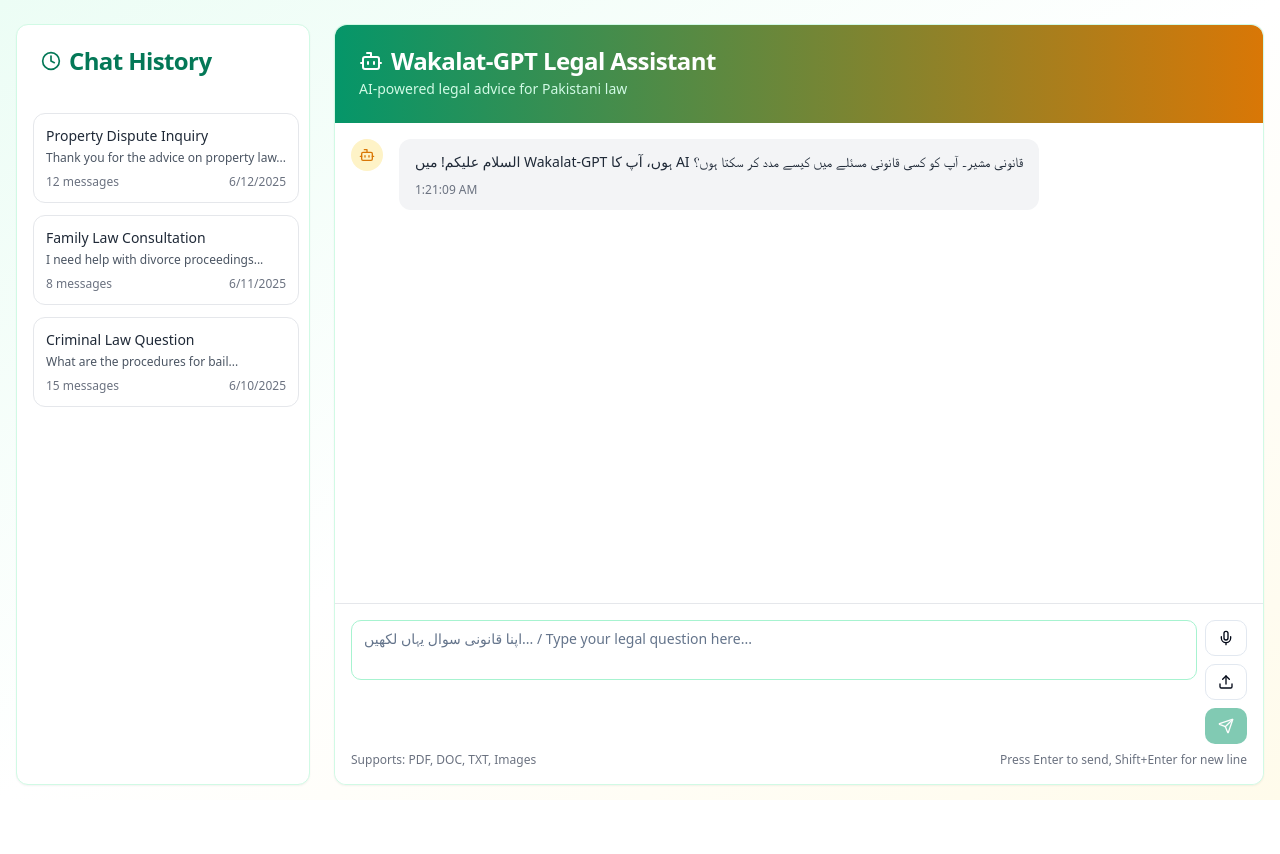
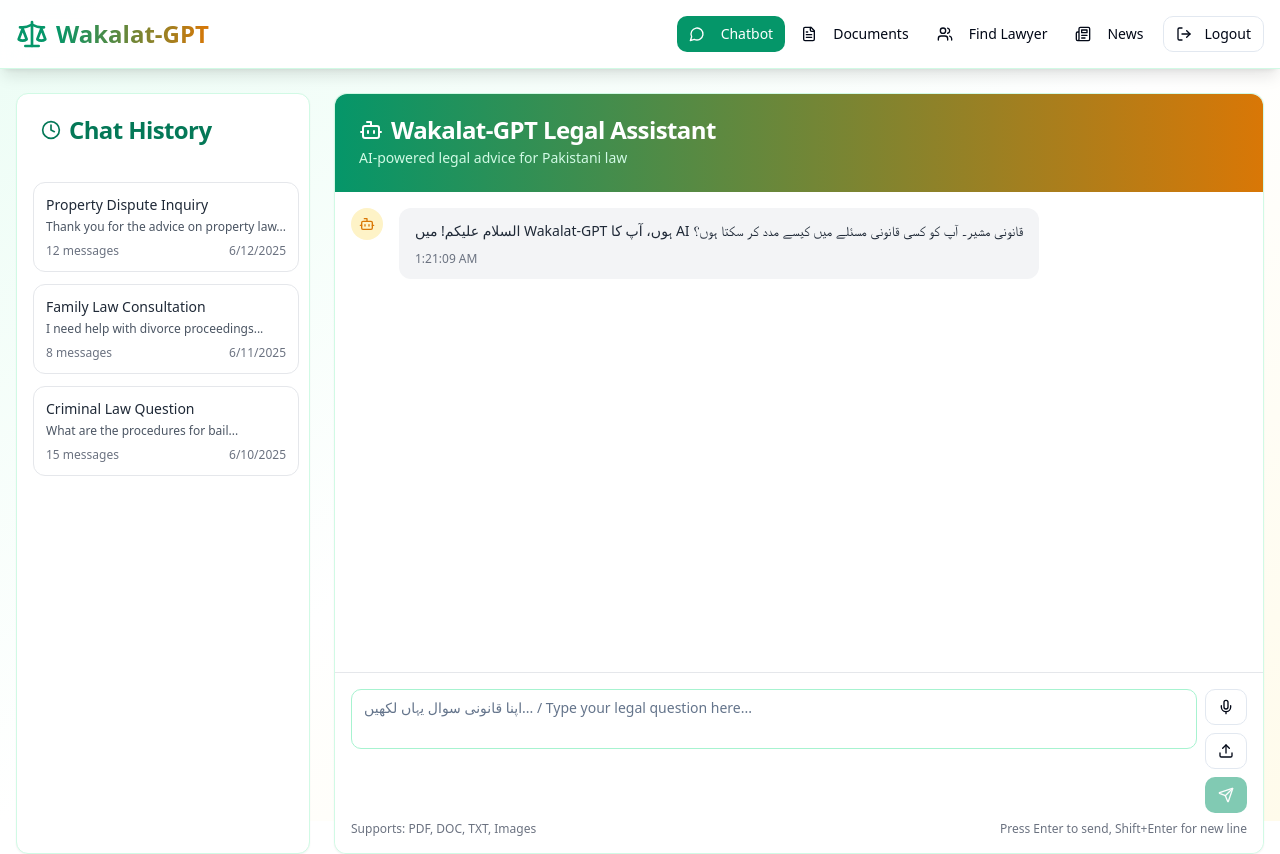
Before and after one commit to Hamid-GenAI-Eng/pak-law-nexus, a React (Vite) app: page /chat in a window 1280 px wide. Before the commit the page ends 800 px from the top, so only its background shows below. Built offline with nearby package versions, Linux system fonts and the light colour scheme.

Commit message:
feat: Implement attractive navigation bar
Adds a new navigation bar to the application, allowing users to easily navigate between different pages.

```diff
--- /dev/null
+++ b/src/components/NavBar.tsx
@@ -0,0 +1,145 @@
+
+import { Button } from "@/components/ui/button";
+import { Scale, MessageCircle, FileText, Users, Newspaper, LogOut } from "lucide-react";
+import { Link, useNavigate, useLocation } from "react-router-dom";
+import { useToast } from "@/hooks/use-toast";
+
+interface NavBarProps {
+  isLoggedIn: boolean;
+  onLogout: () => void;
+}
+
+const NavBar = ({ isLoggedIn, onLogout }: NavBarProps) => {
+  const navigate = useNavigate();
+  const location = useLocation();
+  const { toast } = useToast();
+
+  const handleLogout = () => {
+    onLogout();
+    toast({
+      title: "Logged Out",
+      description: "You have been successfully logged out.",
+    });
+    navigate('/');
+  };
+
+  const isActive = (path: string) => location.pathname === path;
+
+  return (
+    <nav className="bg-white/95 backdrop-blur-md border-b border-emerald-100 sticky top-0 z-50 shadow-lg">
+      <div className="container mx-auto px-4 py-4">
+        <div className="flex justify-between items-center">
+          {/* Logo */}
+          <Link to="/" className="flex items-center space-x-2 hover:scale-105 transition-transform">
+            <Scale className="h-8 w-8 text-emerald-600" />
+            <span className="text-2xl font-bold bg-gradient-to-r from-emerald-600 to-amber-600 bg-clip-text text-transparent">
+              Wakalat-GPT
+            </span>
+          </Link>
+
+          {/* Navigation Links */}
+          <div className="flex items-center space-x-2">
+            {isLoggedIn ? (
+              <>
+                {/* Main Navigation */}
+                <div className="hidden md:flex space-x-1">
+                  <Button
+                    variant={isActive('/chat') ? "default" : "ghost"}
+                    size="sm"
+                    onClick={() => navigate('/chat')}
+                    className={`${isActive('/chat')
+                      ? 'bg-emerald-600 hover:bg-emerald-700 text-white'
+                      : 'hover:bg-emerald-50 hover:text-emerald-700'
+                    } transition-all duration-200`}
+                  >
+                    <MessageCircle className="h-4 w-4 mr-2" />
+                    Chatbot
+                  </Button>
+
+                  <Button
+                    variant={isActive('/documents') ? "default" : "ghost"}
+                    size="sm"
+                    onClick={() => navigate('/documents')}
+                    className={`${isActive('/documents')
+                      ? 'bg-emerald-600 hover:bg-emerald-700 text-white'
+                      : 'hover:bg-emerald-50 hover:text-emerald-700'
+                    } transition-all duration-200`}
+                  >
+                    <FileText className="h-4 w-4 mr-2" />
+                    Documents
+                  </Button>
+
+                  <Button
+                    variant={isActive('/lawyers') ? "default" : "ghost"}
+                    size="sm"
+                    onClick={() => navigate('/lawyers')}
+                    className={`${isActive('/lawyers')
+                      ? 'bg-emerald-600 hover:bg-emerald-700 text-white'
+                      : 'hover:bg-emerald-50 hover:text-emerald-700'
+                    } transition-all duration-200`}
+                  >
+                    <Users className="h-4 w-4 mr-2" />
+                    Find Lawyer
+                  </Button>
+
+                  <Button
+                    variant={isActive('/news') ? "default" : "ghost"}
+                    size="sm"
+                    onClick={() => navigate('/news')}
+                    className={`${isActive('/news')
+                      ? 'bg-emerald-600 hover:bg-emerald-700 text-white'
+                      : 'hover:bg-emerald-50 hover:text-emerald-700'
+                    } transition-all duration-200`}
+                  >
+                    <Newspaper className="h-4 w-4 mr-2" />
+                    News
+                  </Button>
+                </div>
+
+                {/* Mobile Navigation Dropdown */}
+                <div className="md:hidden">
+                  <select
+                    onChange={(e) => navigate(e.target.value)}
+                    value={location.pathname}
+                    className="px-3 py-2 border border-emerald-200 rounded-md text-sm focus:border-emerald-500 focus:outline-none"
+                  >
+                    <option value="/chat">Chatbot</option>
+                    <option value="/documents">Documents</option>
+                    <option value="/lawyers">Find Lawyer</option>
+                    <option value="/news">News</option>
+                  </select>
+                </div>
+
+                {/* Logout Button */}
+                <Button
+                  variant="outline"
+                  size="sm"
+                  onClick={handleLogout}
+                  className="hover:bg-red-50 hover:text-red-600 hover:border-red-200 transition-all duration-200 ml-2"
+                >
+                  <LogOut className="h-4 w-4 mr-1" />
+                  <span className="hidden sm:inline">Logout</span>
+                </Button>
+              </>
+            ) : (
+              <>
+                <Link to="/login">
+                  <Button variant="outline" size="sm" className="hover:bg-emerald-50">
+                    Login
+                  </Button>
+                </Link>
+                <Link to="/signup">
+                  <Button size="sm" className="bg-emerald-600 hover:bg-emerald-700">
+                    Sign Up
+                  </Button>
+                </Link>
+              </>
+            )}
+          </div>
+        </div>
+      </div>
+    </nav>
+  );
+};
+
+export default NavBar;
--- a/src/pages/Chat.tsx
+++ b/src/pages/Chat.tsx
@@ -1,4 +1,3 @@
-
 import { useState, useRef, useEffect } from 'react';
 import { Button } from "@/components/ui/button";
 import { Card, CardContent, CardHeader, CardTitle } from "@/components/ui/card";
@@ -8,6 +7,8 @@ import { ScrollArea } from "@/components/ui/scroll-area";
 import { Separator } from "@/components/ui/separator";
 import { Bot, User, Mic, MicOff, Upload, Send, Clock, FileText } from "lucide-react";
 import { useToast } from "@/hooks/use-toast";
+import { useNavigate } from "react-router-dom";
+import NavBar from "@/components/NavBar";
 
 interface ChatMessage {
   id: string;
@@ -65,6 +66,11 @@ const Chat = () => {
   const fileInputRef = useRef<HTMLInputElement>(null);
   const messagesEndRef = useRef<HTMLDivElement>(null);
   const { toast } = useToast();
+  const navigate = useNavigate();
+
+  const handleLogout = () => {
+    navigate('/');
+  };
 
   useEffect(() => {
     messagesEndRef.current?.scrollIntoView({ behavior: 'smooth' });
@@ -162,6 +168,9 @@ const Chat = () => {
 
   return (
     <div className="min-h-screen bg-gradient-to-br from-emerald-50 via-white to-amber-50">
+      {/* Navigation */}
+      <NavBar isLoggedIn={true} onLogout={handleLogout} />
+
       <div className="container mx-auto px-4 py-6">
         <div className="grid lg:grid-cols-4 gap-6 h-[calc(100vh-6rem)]">
 
--- a/src/pages/Index.tsx
+++ b/src/pages/Index.tsx
@@ -1,8 +1,9 @@
 import { useState } from 'react';
 import { Button } from "@/components/ui/button";
 import { Card, CardContent } from "@/components/ui/card";
-import { Shield, MessageCircle, FileText, Users, Newspaper, Scale, Link, Bot, Upload, Mic, LogOut, ArrowLeft } from "lucide-react";
+import { Shield, MessageCircle, FileText, Users, Newspaper, Scale, Link, Bot, Upload, Mic, ArrowLeft } from "lucide-react";
 import { Link as RouterLink, useNavigate, useLocation } from "react-router-dom";
+import NavBar from "@/components/NavBar";
 
 const Index = () => {
   const [isLoggedIn, setIsLoggedIn] = useState(false);
@@ -11,11 +12,6 @@ const Index = () => {
 
   const handleLogout = () => {
     setIsLoggedIn(false);
-    navigate('/');
-  };
-
-  const handleGoBack = () => {
-    navigate(-1);
   };
 
   const handleProtectedNavigation = (path: string) => {
@@ -29,84 +25,7 @@ const Index = () => {
   return (
     <div className="min-h-screen bg-gradient-to-br from-emerald-50 via-white to-amber-50">
       {/* Navigation */}
-      <nav className="bg-white/90 backdrop-blur-md border-b border-emerald-100 sticky top-0 z-50">
-        <div className="container mx-auto px-4 py-4 flex justify-between items-center">
-          <div className="flex items-center space-x-4">
-            {location.pathname !== '/' && (
-              <Button
-                variant="ghost"
-                size="sm"
-                onClick={handleGoBack}
-                className="hover:bg-emerald-50"
-              >
-                <ArrowLeft className="h-4 w-4 mr-1" />
-                Back
-              </Button>
-            )}
-            <RouterLink to="/" className="flex items-center space-x-2">
-              <Scale className="h-8 w-8 text-emerald-600" />
-              <span className="text-2xl font-bold bg-gradient-to-r from-emerald-600 to-amber-600 bg-clip-text text-transparent">
-                Wakalat-GPT
-              </span>
-            </RouterLink>
-          </div>
-          <div className="flex space-x-4">
-            {!isLoggedIn ? (
-              <>
-                <RouterLink to="/login">
-                  <Button variant="outline" className="hover:bg-emerald-50">Login</Button>
-                </RouterLink>
-                <RouterLink to="/signup">
-                  <Button className="bg-emerald-600 hover:bg-emerald-700">Sign Up</Button>
-                </RouterLink>
-              </>
-            ) : (
-              <div className="flex space-x-4">
-                <Button
-                  variant="outline"
-                  onClick={() => handleProtectedNavigation('/chat')}
-                  className="hover:bg-emerald-50"
-                >
-                  <MessageCircle className="h-4 w-4 mr-2" />
-                  Chatbot
-                </Button>
-                <Button
-                  variant="outline"
-                  onClick={() => handleProtectedNavigation('/documents')}
-                  className="hover:bg-emerald-50"
-                >
-                  <FileText className="h-4 w-4 mr-2" />
-                  Documents
-                </Button>
-                <Button
-                  variant="outline"
-                  onClick={() => handleProtectedNavigation('/lawyers')}
-                  className="hover:bg-emerald-50"
-                >
-                  <Users className="h-4 w-4 mr-2" />
-                  Find Lawyer
-                </Button>
-                <Button
-                  variant="outline"
-                  onClick={() => handleProtectedNavigation('/news')}
-                  className="hover:bg-emerald-50"
-                >
-                  <Newspaper className="h-4 w-4 mr-2" />
-                  News
-                </Button>
-                <Button
-                  variant="outline"
-                  onClick={handleLogout}
-                  className="hover:bg-red-50 hover:text-red-600 hover:border-red-200"
-                >
-                  <LogOut className="h-4 w-4 mr-1" />
-                  Logout
-                </Button>
-              </div>
-            )}
-          </div>
-        </div>
-      </nav>
+      <NavBar isLoggedIn={isLoggedIn} onLogout={handleLogout} />
 
       {/* Hero Section */}
       <section className="container mx-auto px-4 py-16 text-center">
```
